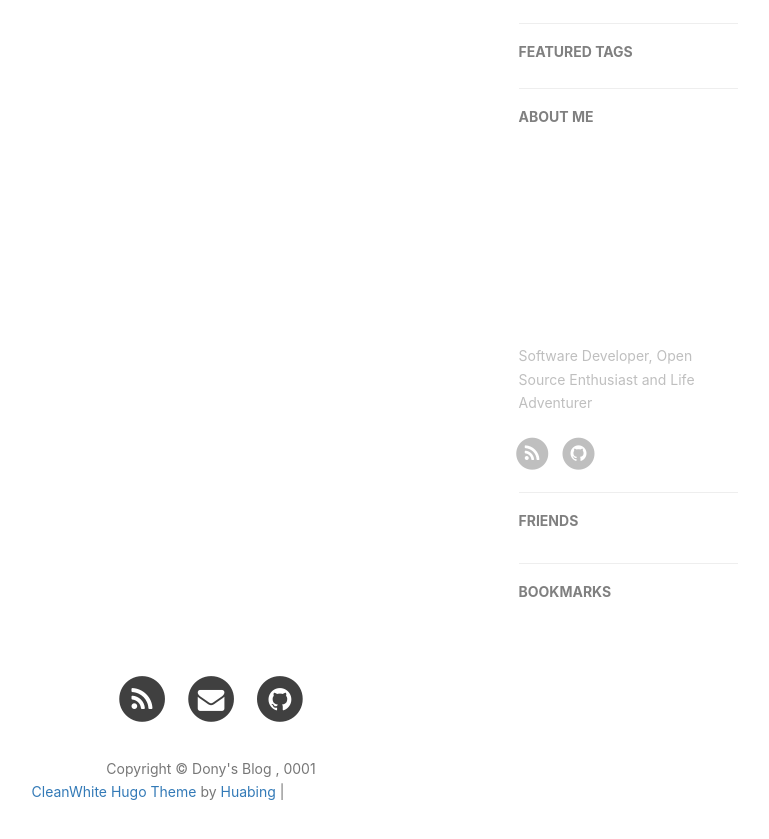
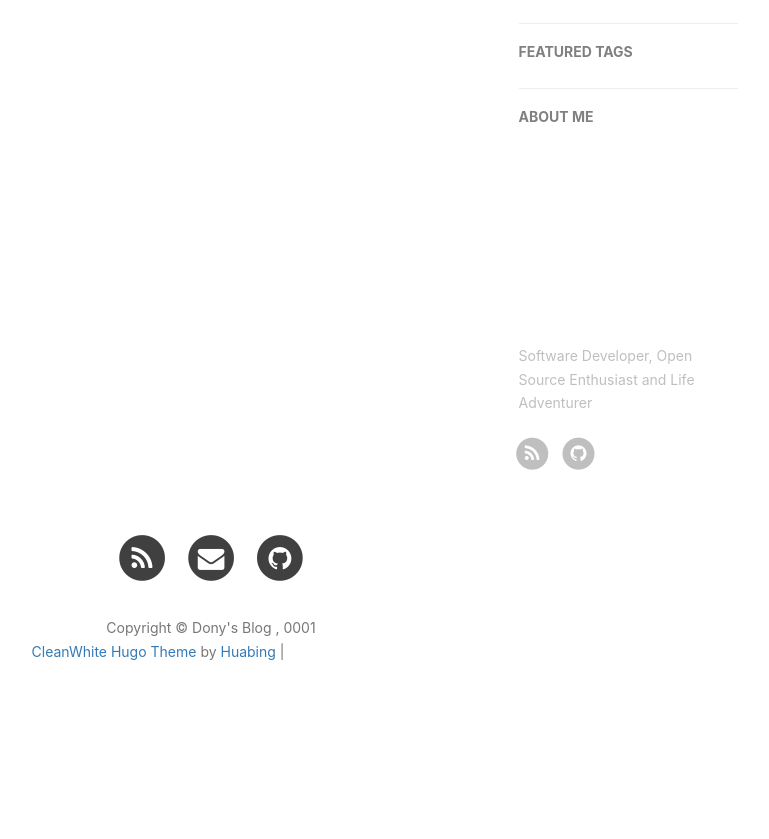
Before and after one commit to Hotpotato00/hotpotato00.github.io, a plain HTML site: page index.html in a window 1280 px wide. Shown: the part 435-1274 px from the top of the page, without its empty margins (429-1198 px from the left). After the commit the page ends 1163 px from the top, so only its background shows below. Drawn offline with nearby package versions, Linux system fonts and the light colour scheme; grey boxes are pictures that could not be loaded.

Commit message:
rebuilding site 2019년 01월 10일 목 오전 12:22:37

```diff
--- a/index.html
+++ b/index.html
@@ -214,24 +214,8 @@
     </section>
 
 
-    <section>
-        <hr class="hidden-sm hidden-xs">
-        <h5>FRIENDS</h5>
-        <ul class="list-inline">
-
-        </ul>
-    </section>
 
 
-
-
-    <section>
-        <hr>
-        <h5>BOOKMARKS</h5>
-        <ul class="list-inline">
-
-        </ul>
-    </section>
 
 </div>
 
```
